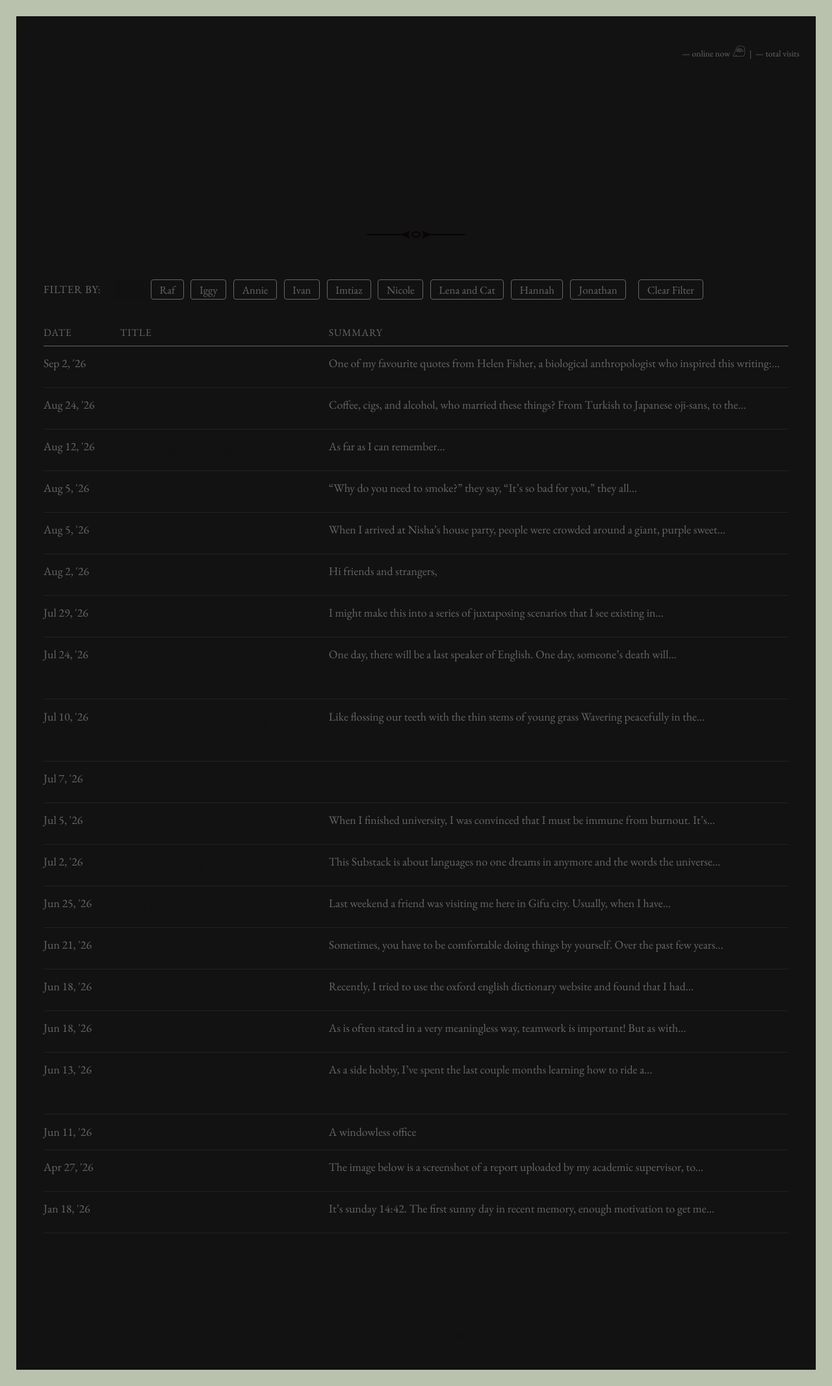
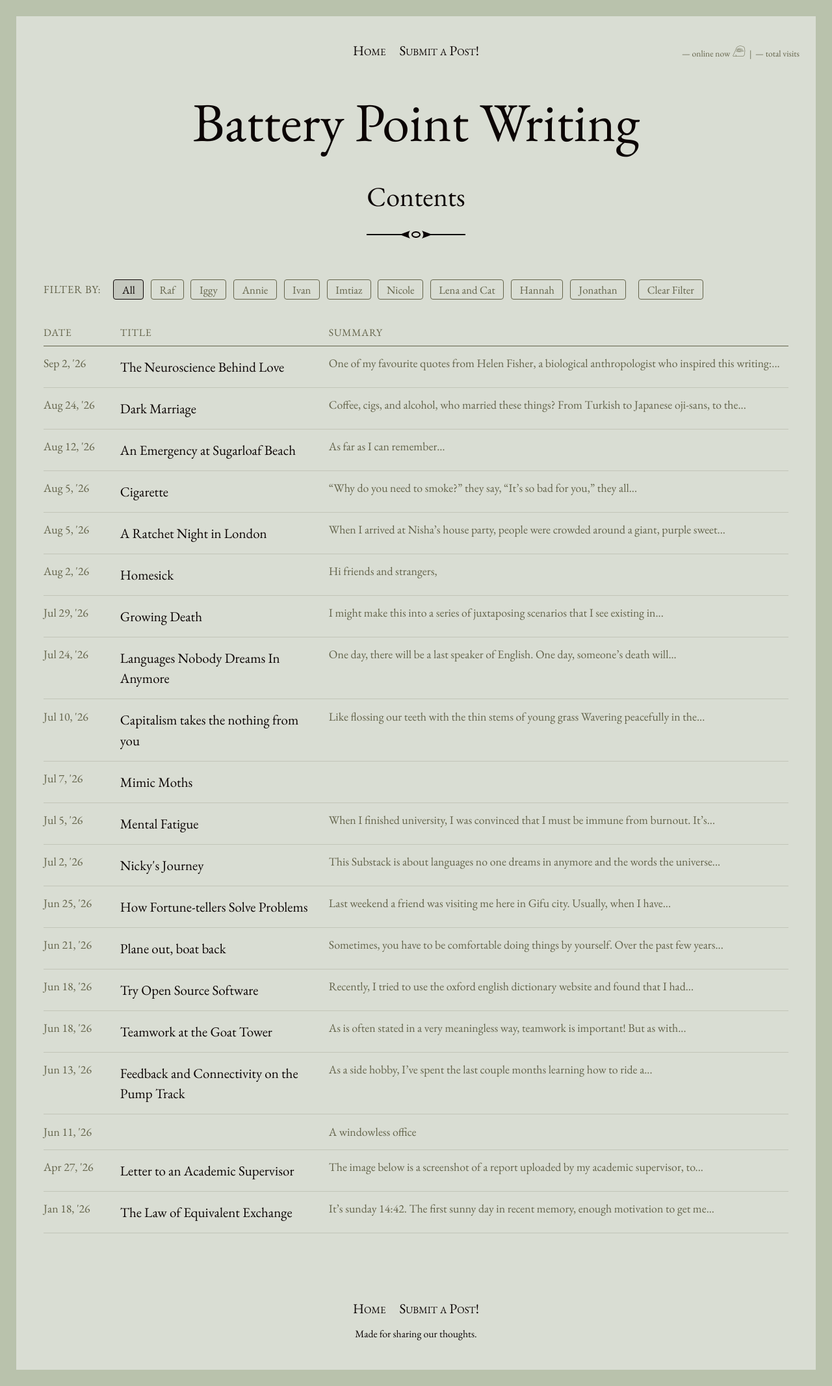
Before and after one commit to batterypointwriting/batterypointwriting.github.io, a Jekyll site: the page built from index.html, in a window 1280 px wide. Shown: the whole page at 65% size. Built offline with Jekyll 4.4.1, drawn with Linux system fonts in a browser that asks for light colours; the list of posts is cut into pages by our own code.

Commit message:
Update _variables.scss

```diff
--- a/_sass/_variables.scss
+++ b/_sass/_variables.scss
@@ -1,9 +1,7 @@
-$brand-color:         #121212;
-$highlight:           #f5f5f5;
-
-$text-color:          #121212;
-$muted-text-color:    #666666;
-
+$brand-color:         #d9ddd3;
+$highlight:           lighten($brand-color, 35%);
+$text-color:          #0b0404;
+$muted-text-color:    #64644B;
 $font-family:         "EB Garamond", Garamond, "Times New Roman", serif;
 
 $on-bigphone:         375px;
```
